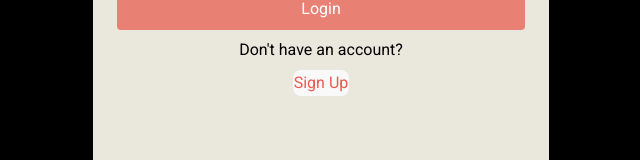
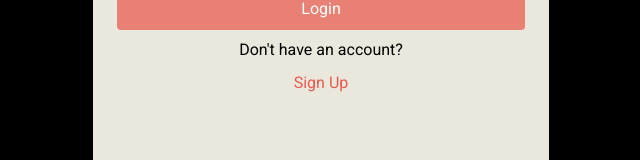
Before and after one commit to JoshuaW13/ConceptFitness, a React (Vite) app in the folder conceptFitness/: page / in a window 1280 px wide. Shown: the part 546-706 px from the top of the page, without its empty margins (319-959 px from the left). Built offline with nearby package versions, Linux system fonts and the light colour scheme.

Commit message:
minor styling to login and signup pages

```diff
--- a/conceptFitness/src/pages/Login.jsx
+++ b/conceptFitness/src/pages/Login.jsx
@@ -55,7 +55,7 @@ function Login() {
           Login
         </button>
         <p className='text-black m-2'>Don't have an account?</p>
-        <button onClick={handleSignUp} className='text-[#E85A4F] hover-underline'>
+        <button onClick={handleSignUp} className='text-[#E85A4F] bg-[#EAE7DC] hover-underline'>
           Sign Up
         </button>
       </form>
--- a/conceptFitness/src/pages/SignUp.jsx
+++ b/conceptFitness/src/pages/SignUp.jsx
@@ -87,7 +87,7 @@ function SignUp() {
                 Sign Up
                 </button>
                 <p className='text-black m-2'>Already have an account?</p>
-                <button onClick={handleLogIn} className='text-[#E85A4f] hover-underline'>
+                <button onClick={handleLogIn} className='text-[#E85A4f] bg-[#EAE7DC] hover-underline'>
                 Log In
                 </button>
             </form>
```
